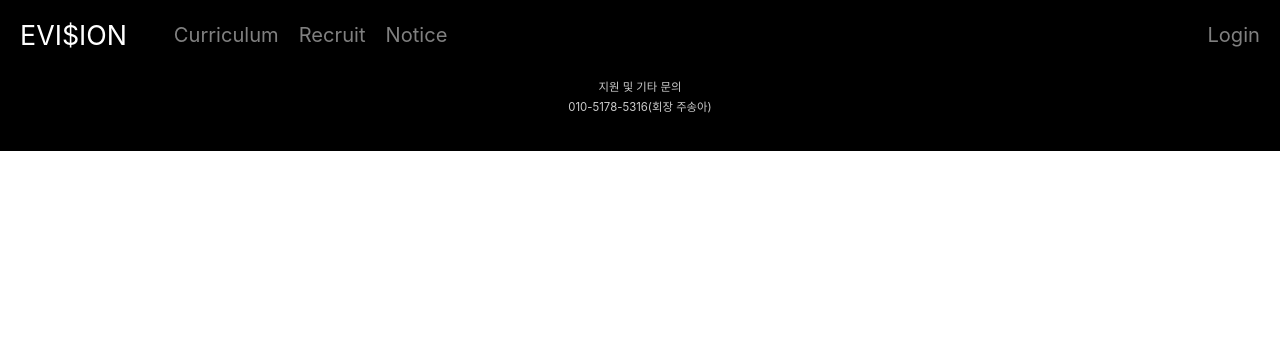
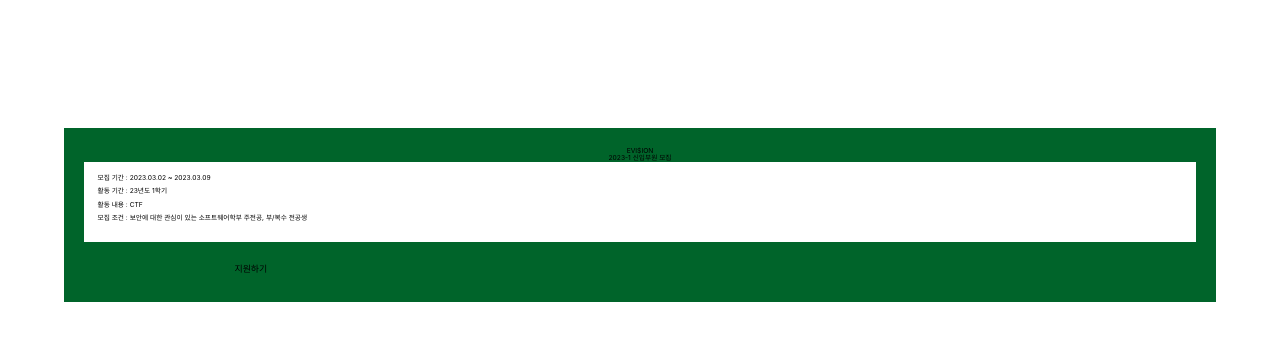
Before and after one commit to EVISION-EWHA/EVISION-website, a React (Create React App) app: page /applyInfo in a window 1280 px wide. Shown: the top 340 px of the page. Built offline with nearby package versions, Linux system fonts and the light colour scheme.

Commit message:
경로설정때문에 안보이는데 빠르게 수정하겠습니다..!

```diff
--- a/src/App.jsx
+++ b/src/App.jsx
@@ -1,7 +1,14 @@
-import Routes from "../src/Routes";
+import {BrowserRouter as Router, Route, Routes} from "react-router-dom";
+import ApplyInfo from "components/applyInfo";
+//import ApplyForm from "components/applyInfo";
 
-const App = () => {
-  return <Routes />;
+const App = ()=>{
+    return(
+      <Routes>
+          <Route path = "/applyInfo" element = {<ApplyInfo />} />
+      </Routes>
+
+    );
 };
 
 export default App;
--- /dev/null
+++ b/src/components/applyForm.jsx
@@ -0,0 +1,41 @@
+//지원서 작성 폼
+//mport {Redirect} from 'react-router-dom';
+//import { useHistory } from "react-router-dom";
+
+function applyForm() {
+    // 만약 완전 제출하기 전에 확인
+    return (
+    <div className = "ApplyForm">
+            <h2>지원서 작성</h2>
+    <form style = {{
+        display: "flex",
+        flexDirection: "column",
+        backgroundColor : "lightgray",
+        padding : "20px",
+        margin : "center",
+    }}>
+        <label>문항 1 : </label>
+        <input></input>
+        <index>문항 2</index>
+        <input></input>
+        <index>문항 3</index>
+        <input></input>
+    </form>
+
+    <button  type = "button" onClick="location.href = 'home.jsx'" style = {{
+    padding : "5px",
+    }}>제출하기</button>
+    </div>
+    );
+    };
+
+    export default applyForm;
+
+    /*
+    <input type = "checkbox" id="ok">개인정보수집에 동의하시겠습니까?</input>
+
+    <script>
+    $("input:checkbox[id='ok']).prop("checked",true);
+    $("input:checkbox[id='ok']).prop("checked",true);
+    </script>
+    */
--- /dev/null
+++ b/src/components/applyInfo.jsx
@@ -0,0 +1,42 @@
+//지원 클릭 시 나타나는 지원정보 페이지
+import React from "react";
+//import ApplyForm from "./applyForm";
+
+function applyInfo(){
+
+    return (
+      <div className= "ApplyInfo" style = {{
+        backgroundColor : "rgb(0,100,42)",
+        marginLeft : "5%",
+        marginRight : "5%",
+        marginTop : "10%",
+        padding : "30px",
+      }
+      }>
+          <h2 style = {{ textAlign : "center",}
+          }>EVI$ION<br/>2023-1 신입부원 모집</h2>
+          <form style={{
+          display: "flex",
+          flexDirection: "column",
+          backgroundColor : "white",
+          padding : "20px",
+
+          }}>
+            <label>모집 기간 : 2023.03.02 ~ 2023.03.09 </label><br/>
+            <label>활동 기간 : 23년도 1학기 </label><br/>
+            <label>활동 내용 : CTF </label><br/>
+            <label>모집 조건 : 보안에 대한 관심이 있는 소프트웨어학부 주전공, 부/복수 전공생 </label><br/>
+          </form>
+
+            <button type = "button" onClick="location.href = 'applyForm.jsx'" style = {{
+            marginTop : "20px",
+            padding : "10px",
+            width : "30%",
+            cursor : "pointer",
+            }
+            }>지원하기</button>
+            </div>
+      );
+}
+
+export default applyInfo;
```
Also changed, not shown: src/components/accountModify.jsx (added, +20 -0 lines), 2 other files (tests, documents, lock files or other folders).
